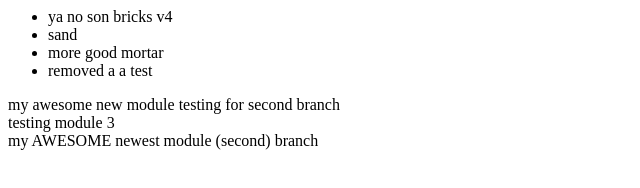
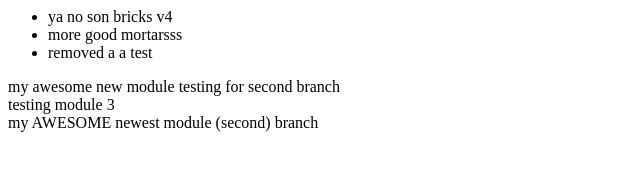
Before and after one commit to ange-rp/gitTest, a plain HTML site: page index.html in a window 1280 px wide. Shown: the whole page, without its empty margins (0-640 px from the left). Drawn offline with Linux system fonts and the light colour scheme.

Commit message:
cambiando li 2 3y4

```diff
--- a/index.html
+++ b/index.html
@@ -4,8 +4,7 @@
 		<div>
 			<ul>
 				<li>ya no son bricks v4</li>
-				<li>sand</li>
-				<li>more good mortar</li>
+				<li>more good mortarsss</li>
 				<li>removed a a test</li>
 			</ul>
 		</div>
```
